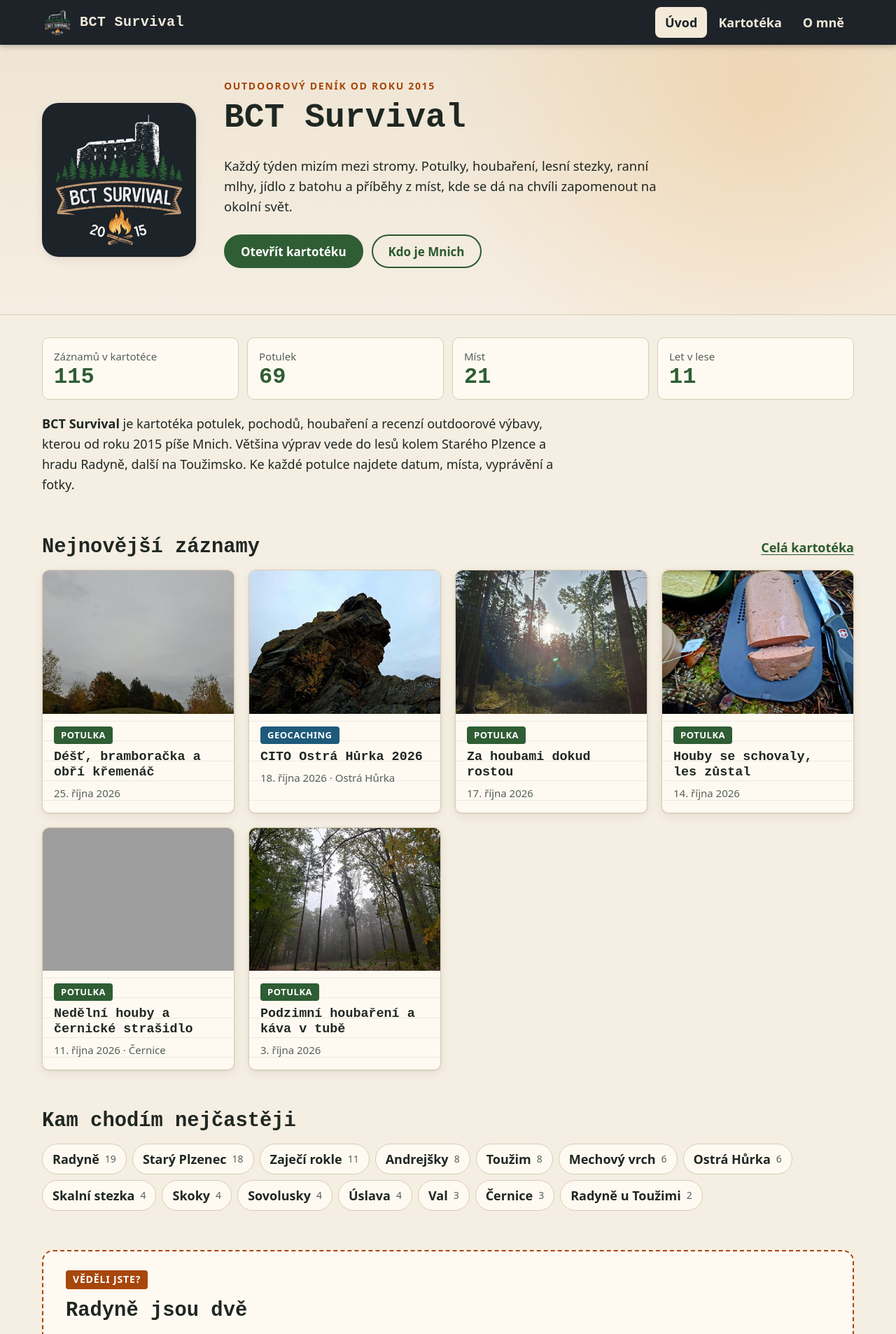
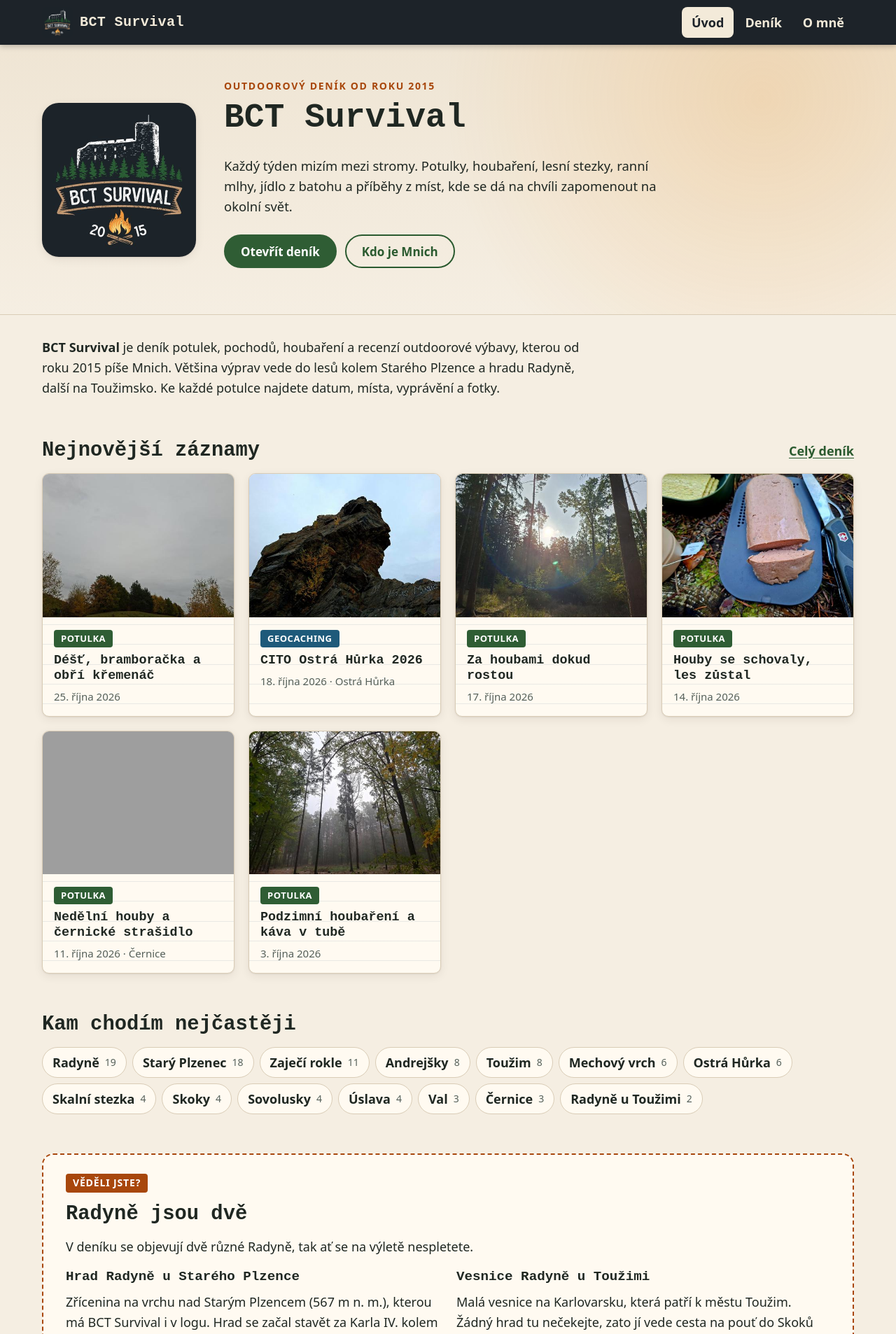
Before and after one commit to bctsurvival/bctsurvival, a PHP site: page / in a window 1280 px wide. Shown: the top 1906 px of the page at 70% size. Run offline with PHP 8.4, Linux system fonts and the light colour scheme; grey boxes are pictures that could not be loaded.

Commit message:
Kartotéku přejmenovat na Deník, odstranit pruh s čísly na úvodu
Filtr deníku čte parametry z adresy i bez serveru.

Co-Authored-By: Claude Opus 5.5 <noreply@anthropic.com>
Claude-Session: https://claude.ai/code/session_01QMmtKKZ3RWXUTCQPz7gNka

```diff
--- a/css/style.css
+++ b/css/style.css
@@ -189,7 +189,7 @@ p { margin: 0 0 1em; }
 .big { font-size: 1.2rem; font-weight: 700; word-break: break-word; }
 @media (max-width: 720px) { .about-teaser { grid-template-columns: 1fr; } }
 
-/* Kartotéka */
+/* Deník */
 .page-head { padding: 24px 0 8px; }
 .crumbs { font-size: 15px; color: var(--muted); margin-bottom: 12px; }
 .crumbs a { display: inline-block; padding: 10px 0; }
--- a/inc/app.php
+++ b/inc/app.php
@@ -136,7 +136,7 @@ function default_about(): string
 ## Co je potulka
 Potulka není závod ani výkon. Je to pár kilometrů lesem, oči u země kvůli houbám, zastávka na vaření a horký čaj nebo káva z vařiče. Pak to sepíšu, aby se dalo vrátit, kudy jsem šel, co rostlo a co jsem v lese uvařil.
 
-## Co v kartotéce najdete
+## Co v deníku najdete
 - **Potulky** – vyprávění z výletů s fotkami
 - **Pochody a putování** – Plzenecká 50, Kolem Starého Plzence, putování do Skoků
 - **Recenze a výbava** – bojové potravinové dávky (BPD), jídla do batohu, nože, kávovary
@@ -282,7 +282,7 @@ function regen_static(): void
     $x = '<?xml version="1.0" encoding="UTF-8"?>' . "\n"
         . '<urlset xmlns="http://www.sitemaps.org/schemas/sitemap/0.9">' . "\n";
     $last = $list[0]['updated'] ?? ($list[0]['date'] ?? date('Y-m-d'));
-    foreach (['' => $last, 'kartoteka.php' => $last, 'o-mne.php' => $last] as $u => $d) {
+    foreach (['' => $last, 'denik.php' => $last, 'o-mne.php' => $last] as $u => $d) {
         $x .= "  <url><loc>" . e("$base/$u") . "</loc><lastmod>" . substr($d, 0, 10) . "</lastmod></url>\n";
     }
     foreach ($list as $e) {
@@ -298,7 +298,7 @@ function regen_static(): void
     }
     $places = array_slice(array_keys(places_count($list)), 0, 12);
     $t = "# {$s['site_name']}\n\n"
-        . "> Outdoorový deník a kartotéka potulek, pochodů a recenzí výbavy. Píše {$s['nickname']} od roku {$s['since']}, "
+        . "> Outdoorový deník potulek, pochodů a recenzí výbavy. Píše {$s['nickname']} od roku {$s['since']}, "
         . "převážně z okolí Starého Plzence (hrad Radyně) a Toužimi.\n\n"
         . "{$s['tagline']} {$s['intro']}\n\n"
         . "- Autor: {$s['nickname']} (přezdívka)\n"
@@ -308,7 +308,7 @@ function regen_static(): void
         . "- Nejčastější místa: " . implode(', ', $places) . "\n\n"
         . "## Hlavní stránky\n\n"
         . "- [Úvod]($base/): kdo je {$s['nickname']} a co na webu najdete\n"
-        . "- [Kartotéka]($base/kartoteka.php): všechny záznamy s filtrem podle druhu, místa a roku\n"
+        . "- [Deník]($base/denik.php): všechny záznamy s filtrem podle druhu, místa a roku\n"
         . "- [O mně]($base/o-mne.php): profil autora\n";
     foreach (TYPES_PLURAL as $k => $label) {
         if (empty($byType[$k])) {
--- a/inc/layout.php
+++ b/inc/layout.php
@@ -15,7 +15,7 @@ function page_head(array $o): void
     $canonical = $base . '/' . ($o['path'] ?? '');
     $image = $o['image'] ?? $base . '/img/og.jpg';
     $nav = $o['nav'] ?? '';
-    $items = ['' => 'Úvod', 'kartoteka.php' => 'Kartotéka', 'o-mne.php' => 'O mně'];
+    $items = ['' => 'Úvod', 'denik.php' => 'Deník', 'o-mne.php' => 'O mně'];
     ?><!doctype html>
 <html lang="cs">
 <head>
--- a/index.php
+++ b/index.php
@@ -7,8 +7,6 @@ $s = settings();
 $all = entries();
 $base = site_url();
 $places = places_count($all);
-$counts = array_count_values(array_column($all, 'type'));
-$years = (int)date('Y') - (int)$s['since'];
 
 page_head([
     'title' => $s['site_name'] . ' – potulky, houbaření a recenze výbavy z okolí Radyně a Toužimi',
@@ -46,7 +44,7 @@ page_head([
       <h1><?= e($s['site_name']) ?></h1>
       <p class="lead"><?= e($s['tagline']) ?> <?= e($s['intro']) ?></p>
       <p class="actions">
-        <a class="btn" href="kartoteka.php">Otevřít kartotéku</a>
+        <a class="btn" href="denik.php">Otevřít deník</a>
         <a class="btn btn-ghost" href="o-mne.php">Kdo je <?= e($s['nickname']) ?></a>
       </p>
     </div>
@@ -55,19 +53,13 @@ page_head([
 
 <section class="wrap facts" aria-labelledby="v-kostce">
   <h2 id="v-kostce" class="visually-hidden">V kostce</h2>
-  <dl class="stats">
-    <div><dt>Záznamů v kartotéce</dt><dd><?= count($all) ?></dd></div>
-    <div><dt>Potulek</dt><dd><?= (int)($counts['potulka'] ?? 0) ?></dd></div>
-    <div><dt>Míst</dt><dd><?= count($places) ?></dd></div>
-    <div><dt>Let v lese</dt><dd><?= $years ?></dd></div>
-  </dl>
-  <p class="summary"><strong><?= e($s['site_name']) ?></strong> je kartotéka potulek, pochodů, houbaření a recenzí outdoorové výbavy, kterou od roku <?= e($s['since']) ?> píše <?= e($s['nickname']) ?>. Většina výprav vede do lesů kolem Starého Plzence a hradu Radyně, další na Toužimsko. Ke každé potulce najdete datum, místa, vyprávění a fotky.</p>
+  <p class="summary"><strong><?= e($s['site_name']) ?></strong> je deník potulek, pochodů, houbaření a recenzí outdoorové výbavy, kterou od roku <?= e($s['since']) ?> píše <?= e($s['nickname']) ?>. Většina výprav vede do lesů kolem Starého Plzence a hradu Radyně, další na Toužimsko. Ke každé potulce najdete datum, místa, vyprávění a fotky.</p>
 </section>
 
 <section class="wrap section" aria-labelledby="nejnovejsi">
   <div class="section-head">
     <h2 id="nejnovejsi">Nejnovější záznamy</h2>
-    <a class="more" href="kartoteka.php">Celá kartotéka</a>
+    <a class="more" href="denik.php">Celý deník</a>
   </div>
   <ul class="cards">
     <?php foreach (array_slice($all, 0, 6) as $e) { entry_card($e); } ?>
@@ -80,7 +72,7 @@ page_head([
   </div>
   <ul class="chips">
     <?php foreach (array_slice($places, 0, 14, true) as $name => $n): ?>
-    <li><a class="chip" href="kartoteka.php?misto=<?= e(rawurlencode($name)) ?>"><?= e($name) ?> <span class="chip-n"><?= $n ?></span></a></li>
+    <li><a class="chip" href="denik.php?misto=<?= e(rawurlencode($name)) ?>"><?= e($name) ?> <span class="chip-n"><?= $n ?></span></a></li>
     <?php endforeach; ?>
   </ul>
 </section>
@@ -89,17 +81,17 @@ page_head([
   <div class="funfact">
     <p class="funfact-label">Věděli jste?</p>
     <h2 id="dve-radyne">Radyně jsou dvě</h2>
-    <p>V kartotéce se objevují dvě různé Radyně, tak ať se na výletě nespletete.</p>
+    <p>V deníku se objevují dvě různé Radyně, tak ať se na výletě nespletete.</p>
     <div class="funfact-grid">
       <div>
         <h3>Hrad Radyně u Starého Plzence</h3>
         <p>Zřícenina na vrchu nad Starým Plzencem (567 m n. m.), kterou má BCT Survival i v logu. Hrad se začal stavět za Karla IV. kolem roku 1353 a původně se jmenoval Karlskrone, tedy Karlova koruna. Jméno Radyně převzal až od kopce, na kterém stojí.</p>
-        <p><a href="kartoteka.php?misto=<?= rawurlencode('Radyně') ?>">Potulky na hrad Radyně</a></p>
+        <p><a href="denik.php?misto=<?= rawurlencode('Radyně') ?>">Potulky na hrad Radyně</a></p>
       </div>
       <div>
         <h3>Vesnice Radyně u Toužimi</h3>
         <p>Malá vesnice na Karlovarsku, která patří k městu Toužim. Žádný hrad tu nečekejte, zato jí vede cesta na pouť do Skoků přes Sovolusky a údolí Střely.</p>
-        <p><a href="kartoteka.php?misto=<?= rawurlencode('Radyně u Toužimi') ?>">Putování přes Radyni u Toužimi</a></p>
+        <p><a href="denik.php?misto=<?= rawurlencode('Radyně u Toužimi') ?>">Putování přes Radyni u Toužimi</a></p>
       </div>
     </div>
   </div>
--- a/o-mne.php
+++ b/o-mne.php
@@ -11,7 +11,7 @@ $about = trim($s['about']) !== '' ? $s['about'] : default_about();
 
 $faq = [
     ['Kde se potulky konají?', 'Nejčastěji v lesích kolem Starého Plzence a hradu Radyně (Zaječí rokle, Mechový vrch, Ostrá Hůrka, Val, Andrejšky, Skalní stezka). Další výpravy vedou na Toužimsko, třeba putování do Skoků přes Sovolusky.'],
-    ['Jak často přibývají nové záznamy?', 'Zhruba jednou týdně, obvykle po víkendové potulce. Kartotéka sahá zpátky do roku ' . ($all ? substr(end($all)['date'], 0, 4) : date('Y')) . ', stránka BCT Survival na Facebooku existuje od roku ' . $s['since'] . '.'],
+    ['Jak často přibývají nové záznamy?', 'Zhruba jednou týdně, obvykle po víkendové potulce. Deník na webu sahá zpátky do roku ' . ($all ? substr(end($all)['date'], 0, 4) : date('Y')) . ', stránka BCT Survival na Facebooku existuje od roku ' . $s['since'] . '.'],
     ['Jak se mi můžete ozvat?', 'Napište na ' . $s['email'] . ' nebo zprávu přes Facebook BCT Survival.'],
 ];
 
@@ -67,10 +67,10 @@ page_head([
   <div class="prose">
     <p class="lead"><?= e($s['tagline']) ?> <?= e($s['intro']) ?></p>
     <?= format_text($about) ?>
-    <h2>Moje místa podle kartotéky</h2>
+    <h2>Moje místa podle deníku</h2>
     <ul class="chips">
       <?php foreach (array_slice($places, 0, 12, true) as $name => $n): ?>
-      <li><a class="chip" href="kartoteka.php?misto=<?= e(rawurlencode($name)) ?>"><?= e($name) ?> <span class="chip-n"><?= $n ?></span></a></li>
+      <li><a class="chip" href="denik.php?misto=<?= e(rawurlencode($name)) ?>"><?= e($name) ?> <span class="chip-n"><?= $n ?></span></a></li>
       <?php endforeach; ?>
     </ul>
     <h2>Časté otázky</h2>
```
Also changed, not shown: denik.php (renamed from kartoteka.php, +12 -12 lines), js/denik.js (renamed from js/kartoteka.js, +14 -2 lines), zaznam.php (+8 -8 lines), README.md.
